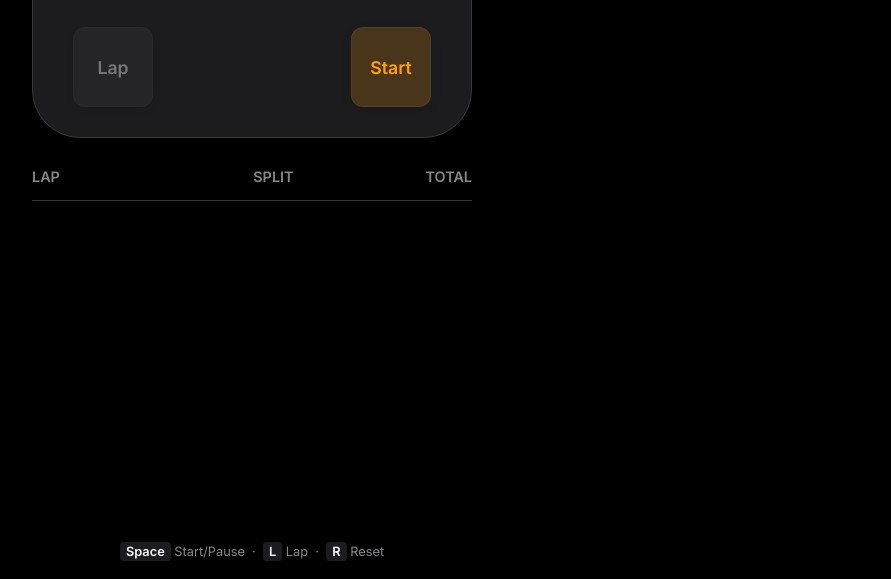
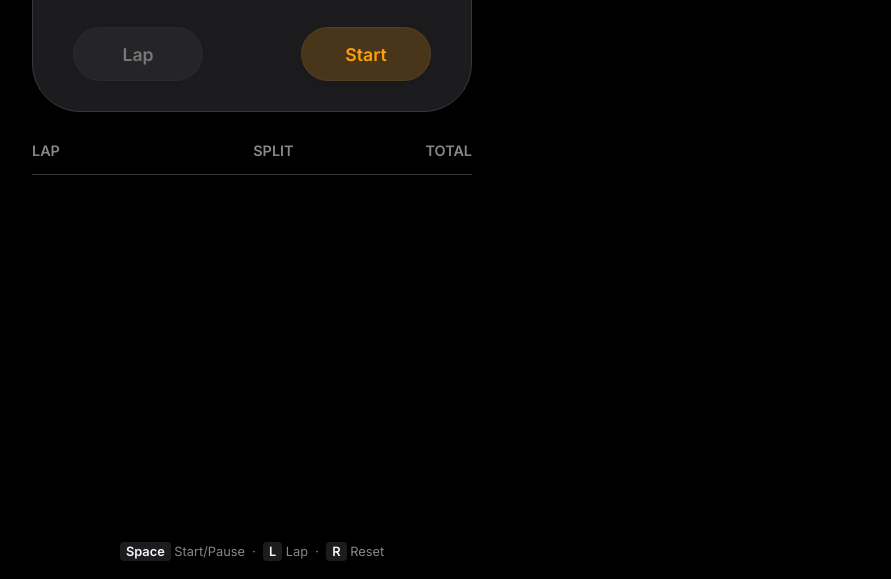
Before and after one commit to VarunKulkarni15/QuizzyCine, a plain HTML site: page SCT_WD_2/index.html in a window 1280 px wide. Shown: the part 221-800 px from the top of the page, without its empty margins (388-1279 px from the left). Drawn offline with Linux system fonts and the light colour scheme.

Commit message:
Update button dimensions to be sleek, wide rectangular pills

```diff
--- a/SCT_WD_2/style.css
+++ b/SCT_WD_2/style.css
@@ -148,9 +148,9 @@ body {
 }
 
 .control-btn {
-    width: 80px;
-    height: 80px;
-    border-radius: 12px; /* Rectangular with slightly rounded corners */
+    width: 130px;
+    height: 54px;
+    border-radius: 27px; /* Wide pill shape */
     border: 1px solid rgba(255, 255, 255, 0.05); /* Slight border for separation */
     outline: none;
     cursor: pointer;
```
